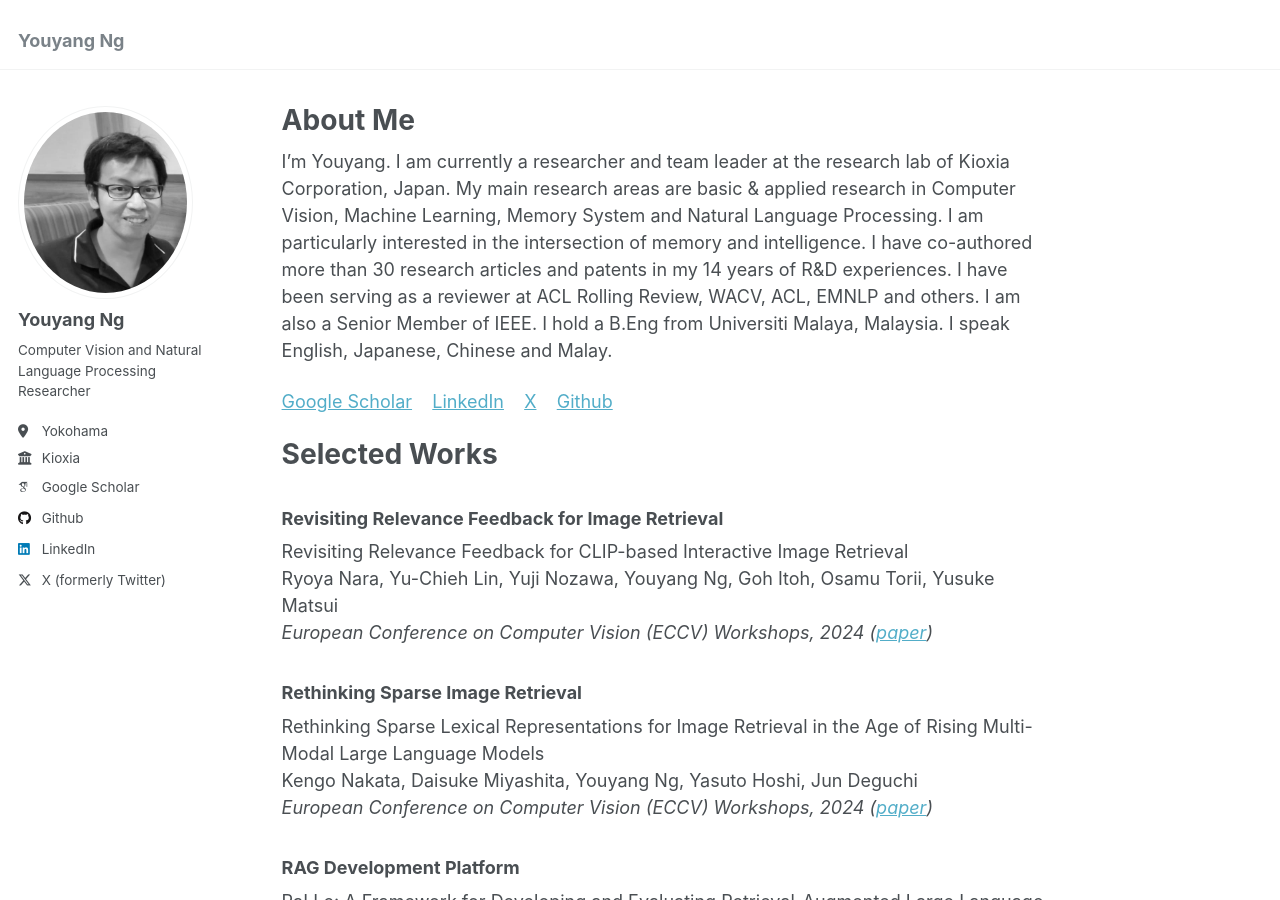
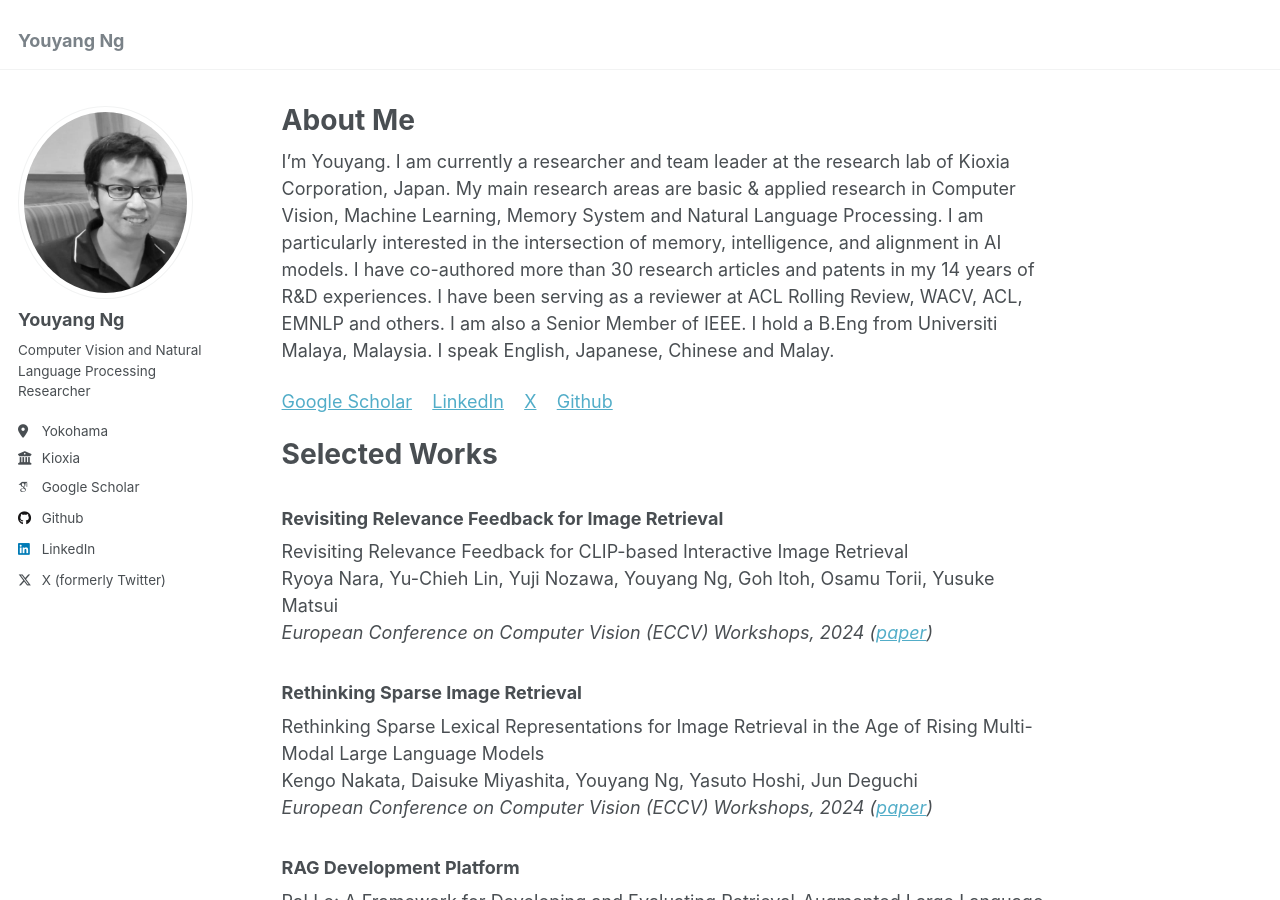
Before and after one commit to yy29/yy29.github.io, a Jekyll site: the page built from _pages/about.md, in a window 1280 px wide and 900 px high. Built offline with Jekyll 4.4.1, drawn with Linux system fonts in a browser that asks for light colours; some web fonts are replaced.

Commit message:
Update about.md

```diff
--- a/_pages/about.md
+++ b/_pages/about.md
@@ -7,7 +7,7 @@ redirect_from:
   - /about.html
 ---
 
-I'm Youyang. I am currently a researcher and team leader at the research lab of Kioxia Corporation, Japan. My main research areas are basic & applied research in Computer Vision, Machine Learning, Memory System and Natural Language Processing. I am particularly interested in the intersection of memory and intelligence. I have co-authored more than 30 research articles and patents in my 14 years of R&D experiences. I have been serving as a reviewer at ACL Rolling Review, WACV, ACL, EMNLP and others. I am also a Senior Member of IEEE. I hold a B.Eng from Universiti Malaya, Malaysia. I speak English, Japanese, Chinese and Malay.
+I'm Youyang. I am currently a researcher and team leader at the research lab of Kioxia Corporation, Japan. My main research areas are basic & applied research in Computer Vision, Machine Learning, Memory System and Natural Language Processing. I am particularly interested in the intersection of memory, intelligence, and alignment in AI models. I have co-authored more than 30 research articles and patents in my 14 years of R&D experiences. I have been serving as a reviewer at ACL Rolling Review, WACV, ACL, EMNLP and others. I am also a Senior Member of IEEE. I hold a B.Eng from Universiti Malaya, Malaysia. I speak English, Japanese, Chinese and Malay.
 
 [Google Scholar](https://scholar.google.com/citations?user=4BGLw_QAAAAJ) &nbsp;&nbsp; [LinkedIn](https://www.linkedin.com/in/youyang-ng-55a10ab9/) &nbsp;&nbsp; [X](https://x.com/youyang_ng) &nbsp;&nbsp; [Github](https://github.com/rcgai)
 
```
